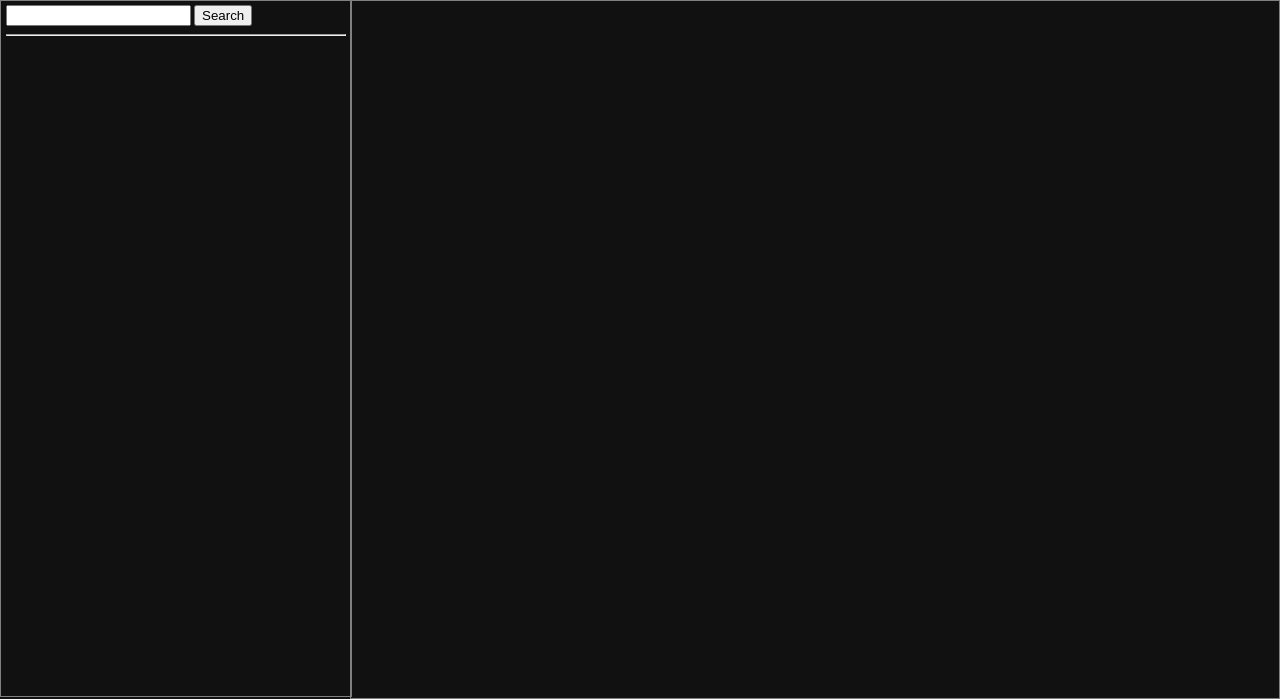
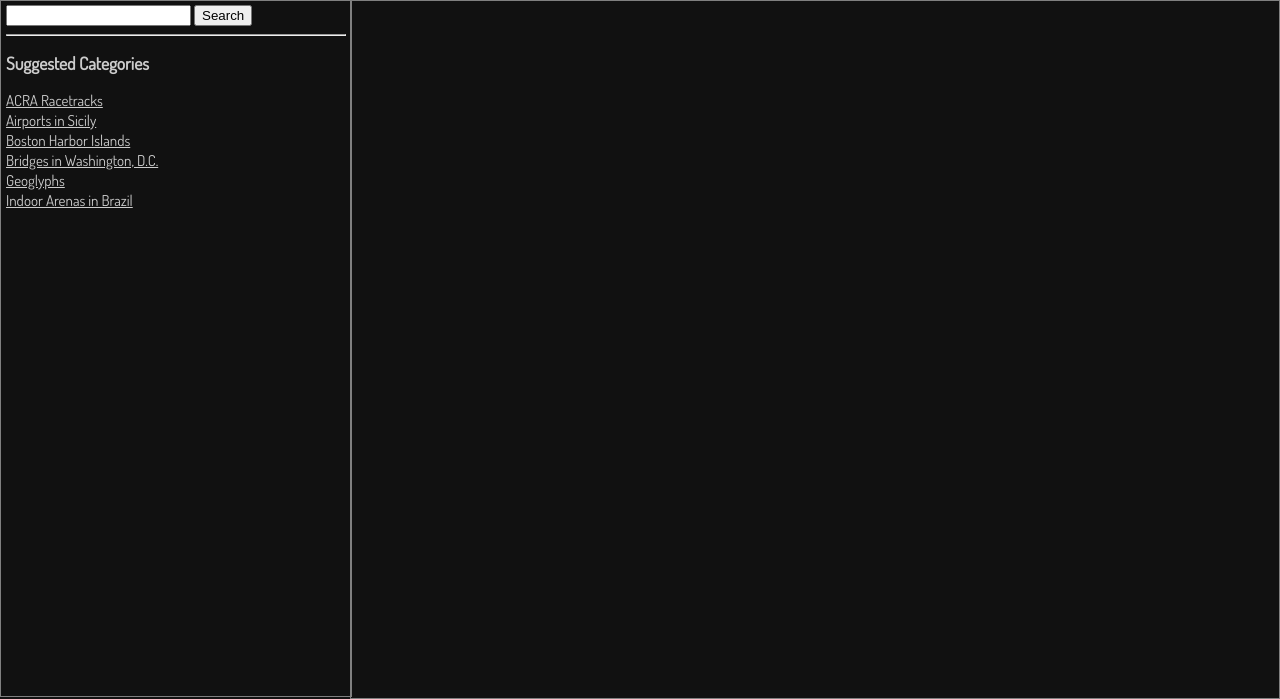
Before and after one commit to madelfio/geoset-viewer, a Flask app: page / in a window 1280 px wide. Shown: the part 101-800 px from the top of the page. Run offline with Flask 2, Linux system fonts and the light colour scheme; data that the repository does not hold is empty; parts of the project's set-up code (start-up, migrations or seed data) failed here and were passed over.

Commit message:
Added suggested categories

```diff
--- a/app.py
+++ b/app.py
@@ -29,9 +29,19 @@ def connect_db():
     return sqlite3.connect(app.config['DATABASE'])
 
 
+SUGGESTED_CATEGORIES = [
+    {'id':10795, 'name':'ACRA Racetracks'},
+    {'id':12544, 'name':'Airports in Sicily'},
+    {'id':22818, 'name':'Boston Harbor Islands'},
+    {'id':24029, 'name':'Bridges in Washington, D.C.'},
+    {'id':57158, 'name':'Geoglyphs'},
+    {'id':71521, 'name':'Indoor Arenas in Brazil'},
+]
+
+
 CAT_QUERY = """
 select * from category
- where cnt between 5 and 40
+ where cnt between 3 and 60
    and (? is null or name like '%'||?||'%')
  order by 2
  limit 1000;
@@ -64,7 +74,9 @@ def index():
     search_string = request.args.get('search_string', '')
     cat_id = request.args.get('cat_id')
 
-    categories = get_categories(search_string=search_string)
+    categories = []
+    if search_string:
+        categories = get_categories(search_string=search_string)
 
     if cat_id is not None:
         entities = get_entities(cat_id)
@@ -75,7 +87,9 @@ def index():
                            categories=categories,
                            entities=entities,
                            cat_id=cat_id,
-                           search_string=search_string)
+                           search_string=search_string,
+                           suggested_categories=SUGGESTED_CATEGORIES,
+                          )
 
 
 if __name__ == '__main__':
--- a/templates/index.html
+++ b/templates/index.html
@@ -18,9 +18,18 @@
         </form>
       </div>
       <hr />
+      {% if categories %}
       {% for cat in categories %}
       <a href="/?cat_id={{ cat.id }}&search_string={{ search_string }}" data-cat-id="{{ cat.id }}">{{ cat.name }}</a><br />
       {% endfor %}
+      <hr />
+      {% endif %}
+      {% if suggested_categories %}
+      <h3>Suggested Categories</h3>
+      {% for cat in suggested_categories %}
+      <a href="/?cat_id={{ cat.id }}&search_string={{ search_string }}" data-cat-id="{{ cat.id }}">{{ cat.name }}</a><br />
+      {% endfor %}
+      {% endif %}
     </div>
 
     <div id="right-panel" class="zoom1">
@@ -45,7 +54,6 @@
         <button onclick="setZoom(1);">1</button>
         <button onclick="setZoom(2);">2</button>
         <button onclick="setZoom(3);">3</button>
-        <button onclick="setZoom(4);">4</button>
       {% endif %}
     </div>
     <script src="{{ url_for('.static', filename='gv.js') }}"></script>
```
